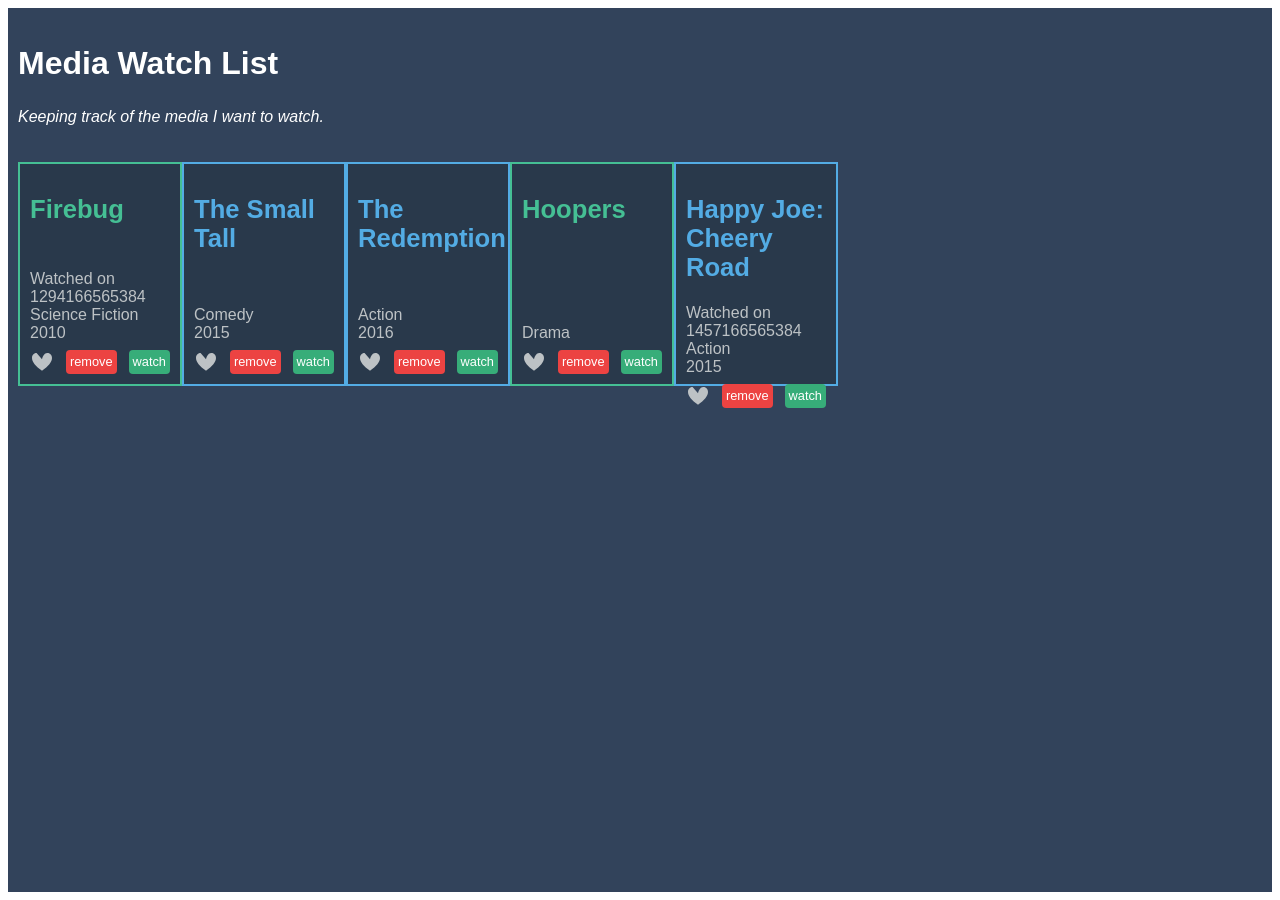
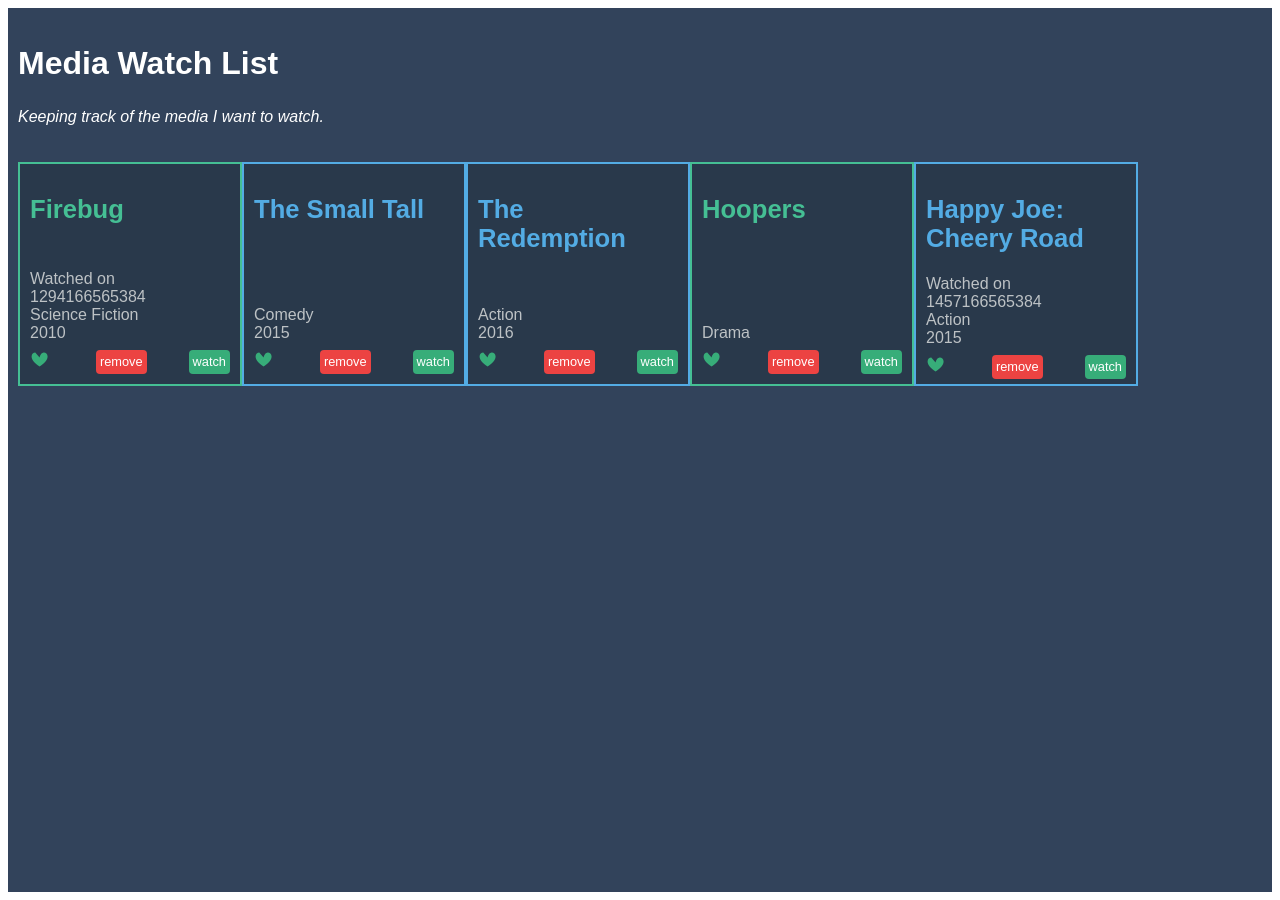
Before and after one commit to dmaharana/angular2-essential-training-updated, an Angular app: page / in a window 1280 px wide. Built offline with nearby package versions, Linux system fonts and the light colour scheme.

Commit message:
working code after chapter 3-04

```diff
--- a/src/app/app.module.ts
+++ b/src/app/app.module.ts
@@ -5,13 +5,15 @@ import { NgModule } from '@angular/core';
 import { AppComponent } from './app.component';
 import { MediaItemComponent } from './media-item/media-item.component';
 import { MediaItemListComponent } from './media-item-list/media-item-list.component';
+import { FavoriteDirective } from './favorite.directive';
 
 
 @NgModule({
   declarations: [
     AppComponent,
     MediaItemComponent,
-    MediaItemListComponent
+    MediaItemListComponent,
+    FavoriteDirective
   ],
   imports: [
     BrowserModule
--- /dev/null
+++ b/src/app/favorite.directive.ts
@@ -0,0 +1,11 @@
+import { Directive, HostBinding } from '@angular/core';
+
+@Directive({
+  selector: '[appFavorite]'
+})
+export class FavoriteDirective {
+
+  constructor() { }
+  @HostBinding('class.is-favorite') isFavorite = true;
+
+}
--- a/src/app/media-item/media-item.component.css
+++ b/src/app/media-item/media-item.component.css
@@ -1,7 +1,7 @@
 :host {
   display: flex;
   flex-direction: column;
-  width: 140px;
+  width: 200px;
   height: 200px;
   border: 2px solid;
   background-color: #29394b;
--- a/src/app/media-item/media-item.component.html
+++ b/src/app/media-item/media-item.component.html
@@ -6,7 +6,9 @@
 <div>{{ mediaItem.category }}</div>
 <div>{{ mediaItem.year }}</div>
 <div class="tools">
-  <svg class="favorite" xmlns="http://www.w3.org/2000/svg" viewBox="0 0 24 24">
+  <svg
+    appFavorite
+    class="favorite" xmlns="http://www.w3.org/2000/svg" viewBox="0 0 30 30">
     <path d="M12 9.229c.234-1.12 1.547-6.229 5.382-6.229 2.22 0 4.618 1.551 4.618 5.003 0 3.907-3.627
  8.47-10 12.629-6.373-4.159-10-8.722-10-12.629 0-3.484 2.369-5.005 4.577-5.005 3.923 0 5.145 5.126 5.
 423 6.231zm-12-1.226c0 4.068 3.06 9.481 12 14.997 8.94-5.516 12-10.929 12-14.997 0-7.962-9.648-9.028-
```
Also changed, not shown: 1 other file (tests, documents, lock files or other folders).
